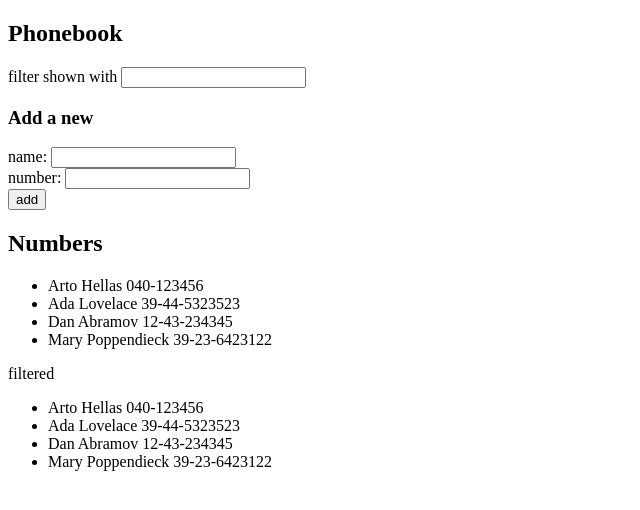
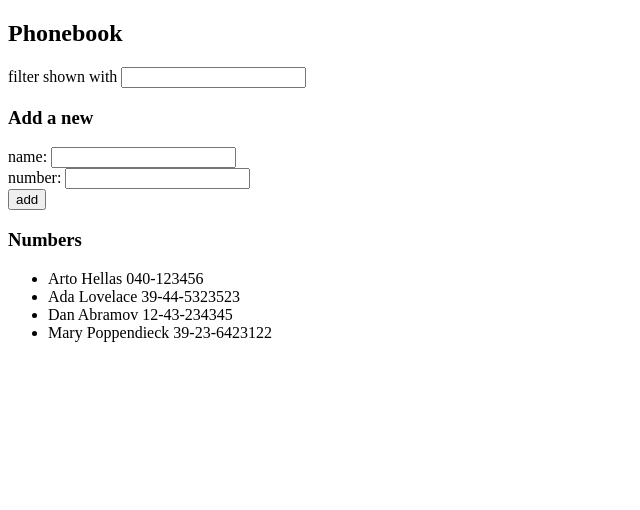
Before and after one commit to A-brxs/FSO, a React (Create React App) app in the folder part2/phonebook/: page / in a window 1280 px wide. Shown: the top 510 px of the page, without its empty margins (0-640 px from the left). Built offline with nearby package versions, Linux system fonts and the light colour scheme.

Commit message:
Exercise 2.10 OK

```diff
--- a/part2/phonebook/src/App.js
+++ b/part2/phonebook/src/App.js
@@ -1,4 +1,41 @@
 import React, { useState } from 'react'
+
+const Search = (props) => {
+  const {newSearch, handleSearch} = props
+  console.log('Search loaded')
+  console.log('newSearch: ',newSearch)
+  console.log('handleSearch: ',handleSearch)
+  return (
+    <div>
+    filter shown with <input name="filter" value={newSearch}  onChange={handleSearch}/>
+    </div>
+  )
+}
+
+const PersonForm = ({process,newName,handleNameChange,newNumber,handleNumberChange}) => {
+  return (
+    <div>
+      <form onSubmit={process}>
+        <div> name: <input  name="name" value={newName}  onChange={handleNameChange}/> </div>
+        <div> number: <input  name="number" value={newNumber}  onChange={handleNumberChange}/> </div>
+        <div>
+          <button type="submit">add</button>
+        </div>
+      </form>
+    </div>
+  )
+}
+
+const Filter = ({persons,search}) => {
+  const filteredPersons = persons.filter( who => who.name.toLowerCase().includes(search.toLowerCase()) )
+  return (
+    <div>
+      <ul>
+        {filteredPersons.map(person => <li key={person.id}> {person.name}  {person.number} </li>)}
+      </ul>
+    </div>
+  )
+}
 
 const App = () => {
   console.log('const App loaded')
@@ -25,6 +62,15 @@ const App = () => {
     setSearch(event.target.value)
   }
 
+  const processPerson = (event) => {
+    console.log('This is processPerson event:',event)
+    console.log('this is checkP()',checkPerson())
+    event.preventDefault()
+    checkPerson()
+    ? window.alert(`${newName} with ${newNumber} is already in the database!`)
+    : addPerson()
+  }
+
   const addPerson = () => {
     console.log('this is persons',persons)
     const personObject = {
@@ -40,39 +86,18 @@ const App = () => {
 
   const checkPerson = () => persons.find( who => who.name === newName && who.number === newNumber )
 
-  const filteredPersons = persons.filter( who => who.name.toLowerCase().includes(newSearch.toLowerCase()) )
-
-  const processPerson = (event) => {
-    console.log('This is processPerson event:',event)
-    console.log('this is checkP()',checkPerson())
-    event.preventDefault()
-    checkPerson()
-    ? window.alert(`${newName} with ${newNumber} is already in the database!`)
-    : addPerson()
-  }
-
   return (
     <div>
       <h2>Phonebook</h2>
-      <div>
-        filter shown with <input name="filter" value={newSearch}  onChange={handleSearch}/>
-      </div>
+        <Search newSearch={newSearch} handleSearch={handleSearch}/>
       <h3> Add a new </h3>
-      <form onSubmit={processPerson}>
-        <div> name: <input  name="name" value={newName}  onChange={handleNameChange}/> </div>
-        <div> number: <input  name="number" value={newNumber}  onChange={handleNumberChange}/> </div>
-        <div>
-          <button type="submit">add</button>
-        </div>
-      </form>
-      <h2>Numbers</h2>
-        <ul>
-          {persons.map(person => <li key={person.id}> {person.name}  {person.number} </li>)}
-        </ul>
-        <p>filtered</p>
-        <ul>
-          {filteredPersons.map(person => <li key={person.id}> {person.name}  {person.number} </li>)}
-        </ul>
+        <PersonForm
+          process={processPerson}
+          newName={newName} handleNameChange={handleNameChange}
+          newNumber={newNumber} handleNumberChange={handleNumberChange}
+        />
+      <h3>Numbers</h3>
+        <Filter persons={persons} search={newSearch}/>
     </div>
   )
 }
```
